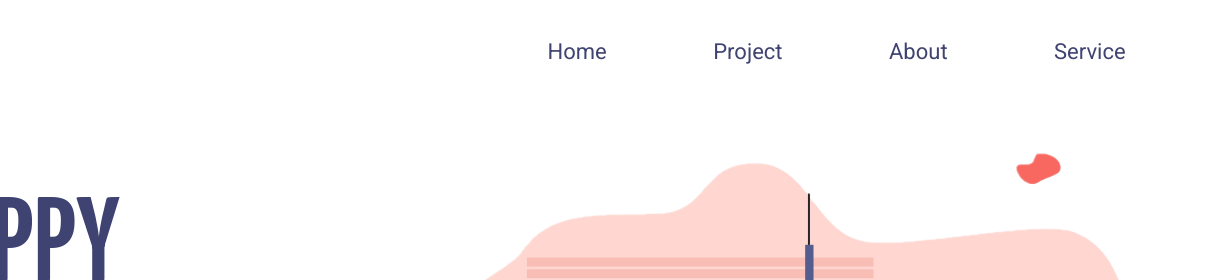
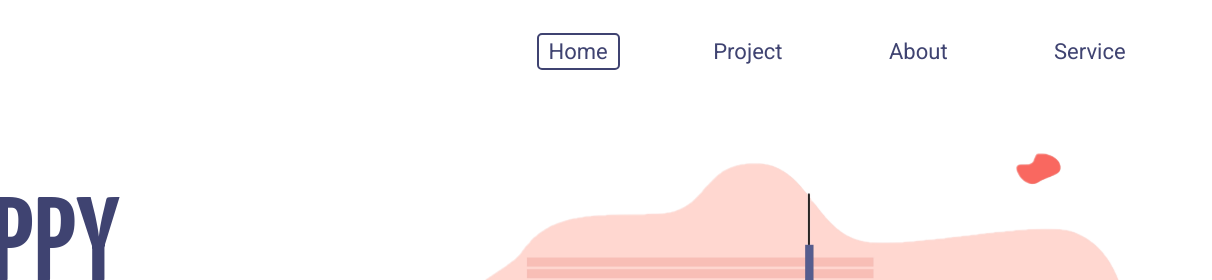
Before and after one commit to airidasju/03-happy-weekend, a website: page index.html in a window 1280 px wide. Shown: the top 280 px of the page, 68-1280 px from the left. Drawn offline with Linux system fonts and the light colour scheme.

Commit message:
nav border changes

```diff
--- a/styles.css
+++ b/styles.css
@@ -41,6 +41,11 @@ li {
   display: inline-block;
   margin-right: 75px;
   color: #3f4371;
+}
+
+li:first-of-type {
+  border: 2px solid #3f4371;
+  border-radius: 5px;
 }
 
 li:last-of-type {
```
